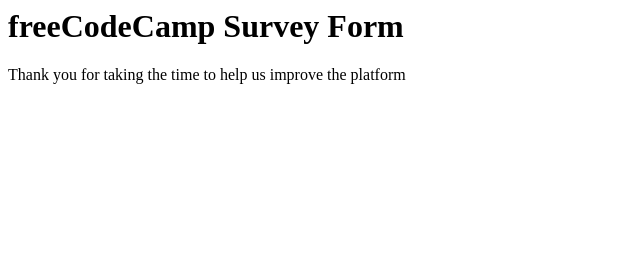
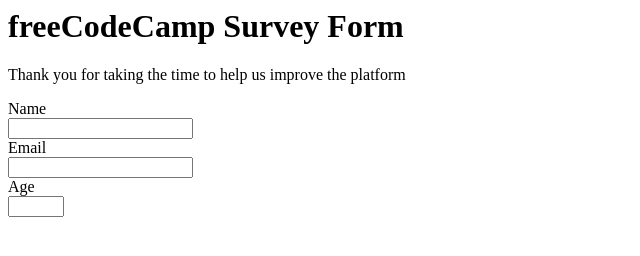
Before and after one commit to yohannesdagnachew/projectmv2, a plain HTML site: page index2.html in a window 1280 px wide. Shown: the whole page, without its empty margins (0-640 px from the left). Drawn offline with Linux system fonts and the light colour scheme.

Commit message:
Update index2.html

```diff
--- a/index2.html
+++ b/index2.html
@@ -1,8 +1,18 @@
-
 <html>
   <body>
     <h1 id="title">freeCodeCamp Survey Form</h1>
-    <p id="description">Thank you for taking the time to help us improve the platform</p>
-    <form id="survey-form"></form>
+    <p id="description">
+      Thank you for taking the time to help us improve the platform
+    </p>
+    <form id="survey-form">
+      <label for="Name">Name</label><br />
+      <input type="text" id="name" required /><br />
+
+      <label for="email">Email</label><br />
+      <input type="email" id="email" required /><br />
+
+      <label for="">Age</label><br />
+      <input type="number" id="number" max="65" min="21" /><br />
+    </form>
   </body>
 </html>
```
